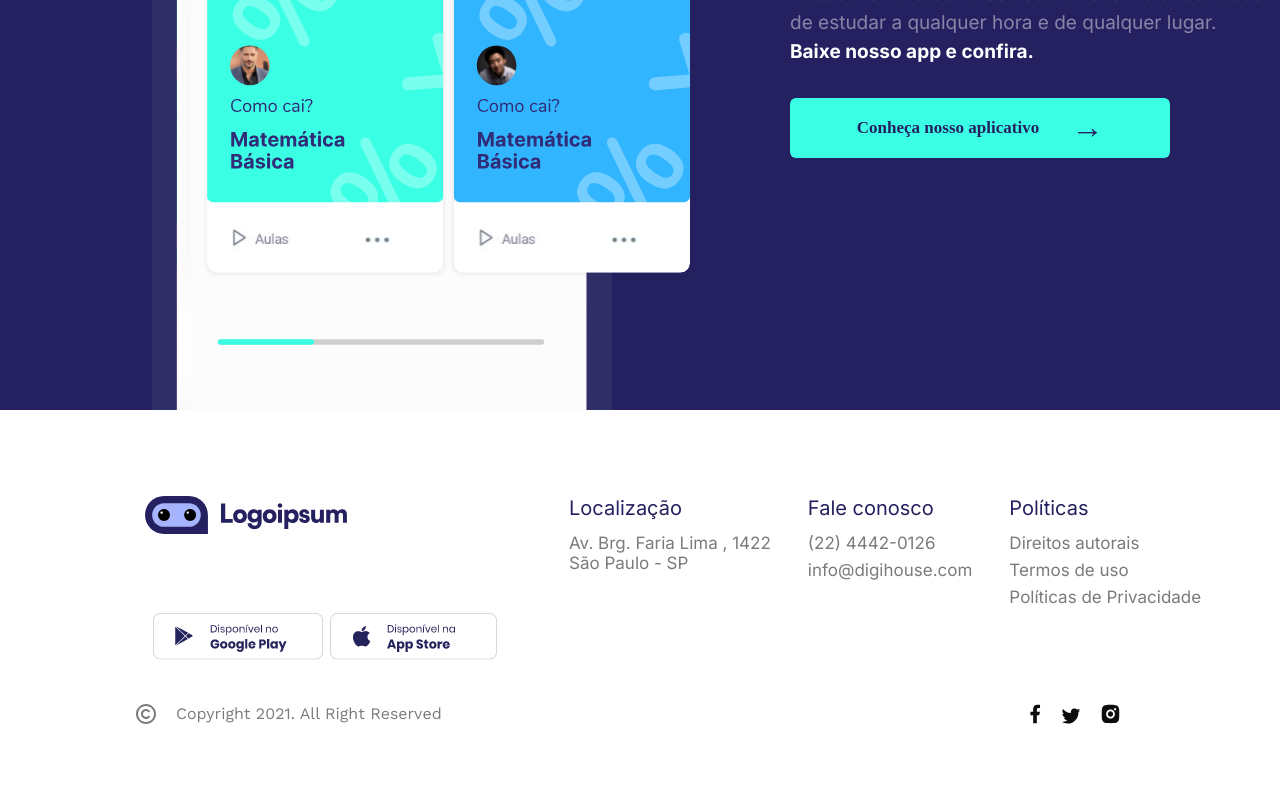
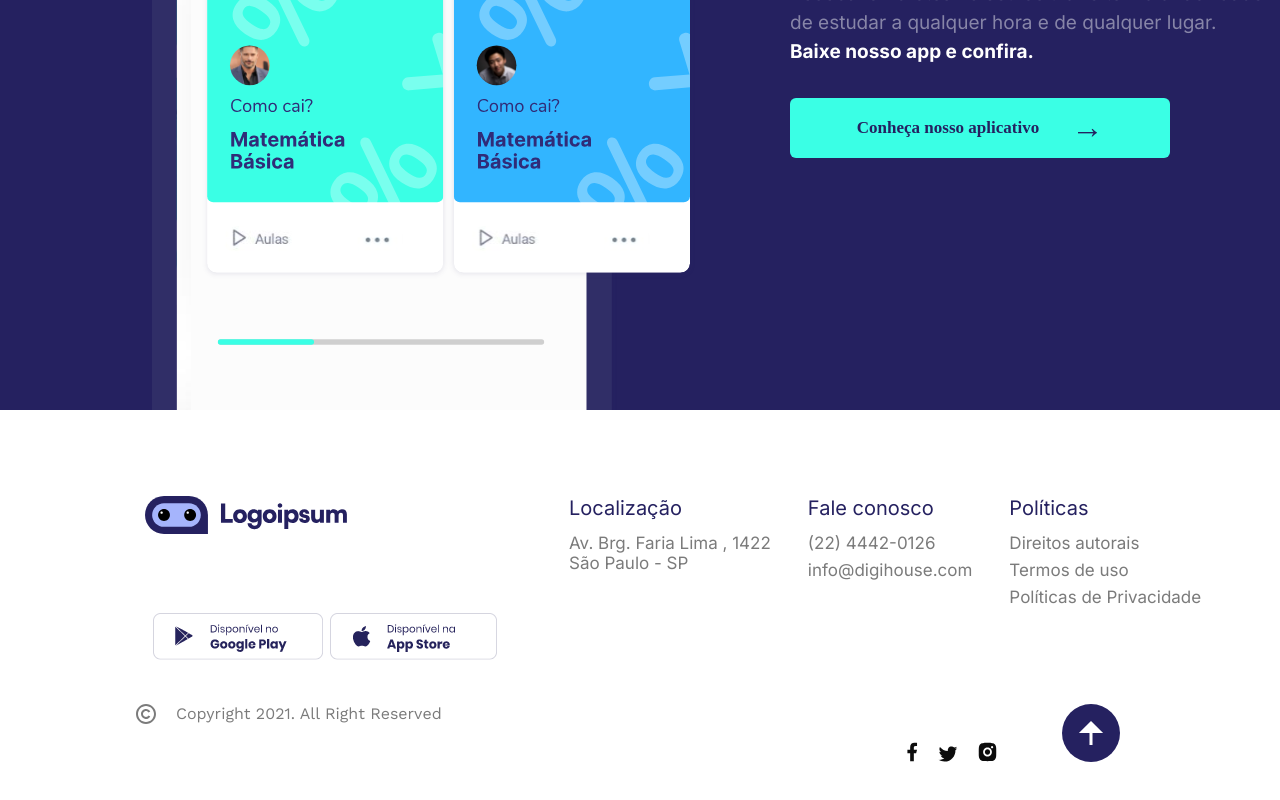
Before and after one commit to gabriel-O-C/landing-page-challenge, a React (Create React App) app: page / in a window 1280 px wide. Shown: the part 4964-5764 px from the top of the page. Before the commit the page ends 5735 px from the top, so only its background shows below. Built offline with nearby package versions, Linux system fonts and the light colour scheme.

Commit message:
feat: scroll up function

```diff
--- a/src/components/Footer/index.jsx
+++ b/src/components/Footer/index.jsx
@@ -7,9 +7,16 @@ import copy from '../../assets/copyright.svg';
 import face from '../../assets/facebook.svg';
 import tt from '../../assets/tt.svg';
 import insta from '../../assets/insta.svg';
-import UpArrow from '../../assets/upArrow.svg';
+import UpArrow from '../../assets/Up.svg';
 
 const Footer = () => {
+
+  const goUp = () => {
+    window.scrollTo({
+      top: 0,
+      behavior: 'smooth'
+    })
+  }
   return (
     <>
       <Container>
@@ -50,8 +57,12 @@ const Footer = () => {
             <SocialIcons src={face} alt="facebook logo" />
             <SocialIcons src={tt} alt="twitter logo" />
             <SocialIcons src={insta} alt="instagram logo" />
+            <SocialIcons style={{ marginLeft: '45px' }} src={UpArrow} alt="arrow pointing upwards" onClick={goUp} />
+
           </SocialArea>
         </SocialWrapper>
+        <SocialArea>
+        </SocialArea>
       </Column>
     </>
   )
--- a/src/components/Footer/styles.js
+++ b/src/components/Footer/styles.js
@@ -6,7 +6,9 @@ export const Container = styled.footer`
   display: flex;
 `;
 
-export const Column = styled.div``;
+export const Column = styled.div`
+
+`;
 
 export const LogoArea = styled.div`
   margin-bottom: 64px;
```
Also changed, not shown: src/assets/Up.svg (added), src/assets/upArrow.svg (deleted).
